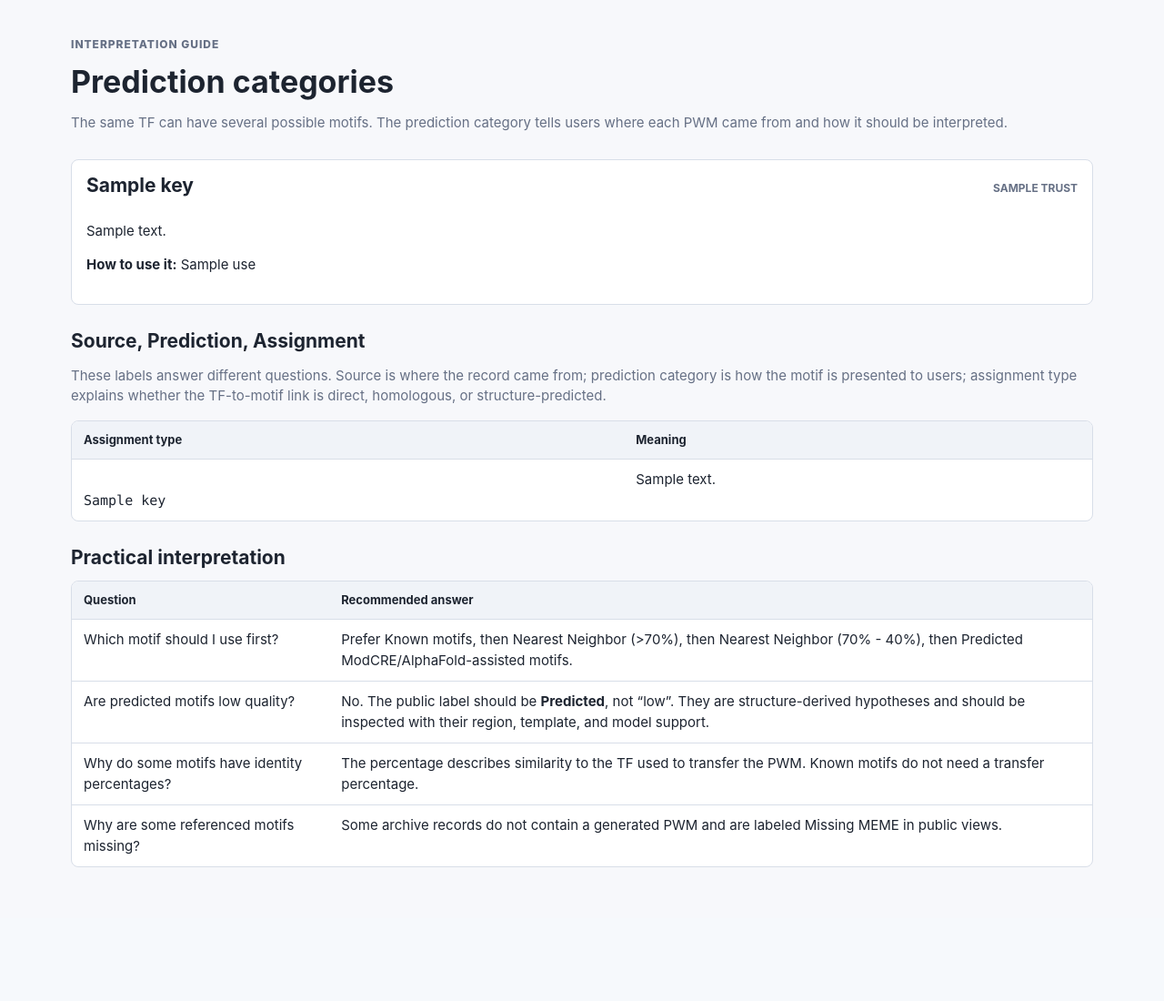
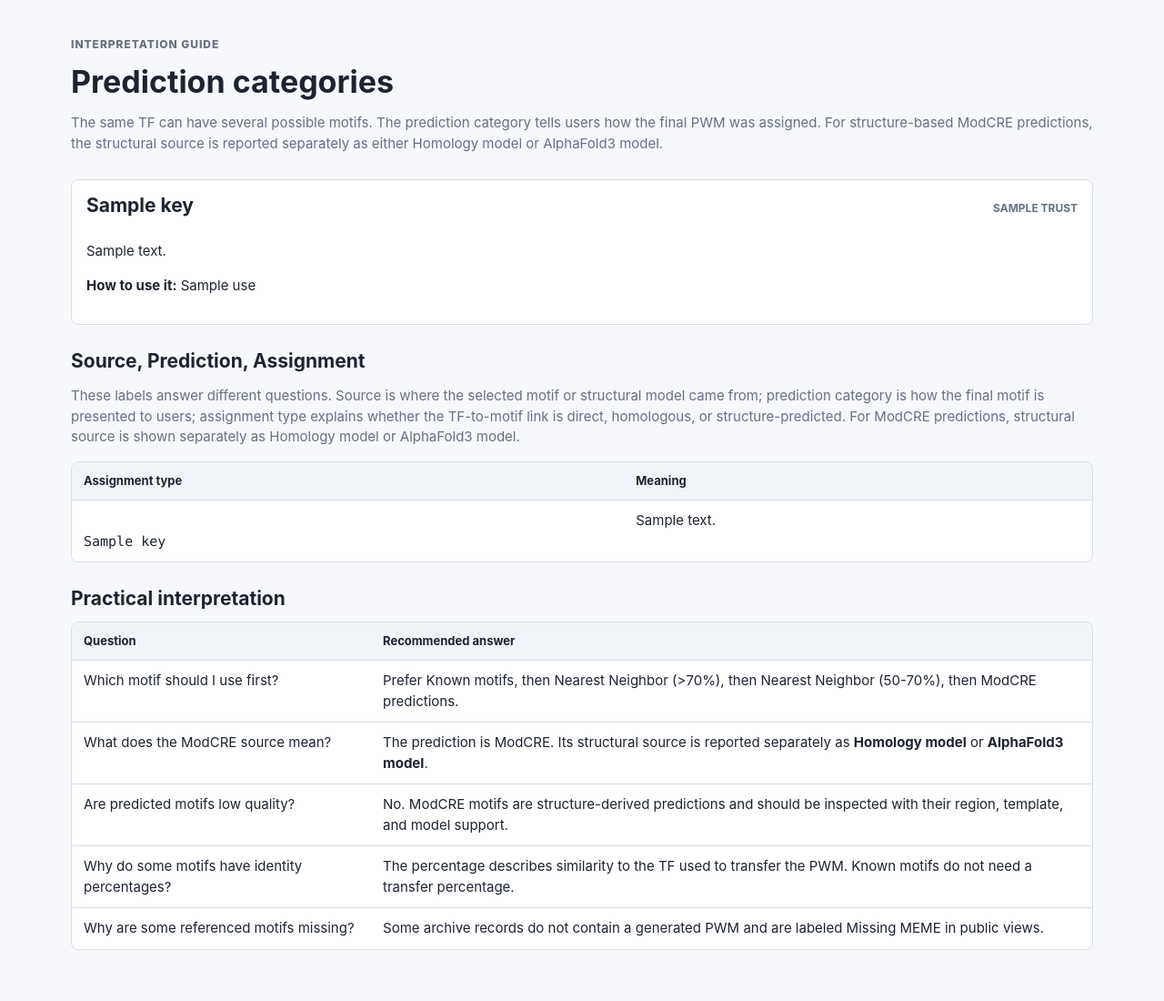
Before and after one commit to abotlp/ModCREDB, a Python web app: template templates/evidence.html in a window 1280 px wide. Shown: the part 58-1158 px from the top of the page at 91% size. Before the commit the page ends 1011 px from the top, so only its background shows below. Run offline with Jinja, Linux system fonts and the light colour scheme; the template is opened without the code that fills it: most values are stand-ins (such as "Sample title", 1, 10 or a date in 2020).

Commit message:
Separate ModCRE prediction from structural source in guide

```diff
--- a/templates/evidence.html
+++ b/templates/evidence.html
@@ -3,8 +3,8 @@
 {% macro prediction_label(key) -%}
   {%- if key == 'identical' -%}Known
   {%- elif key == 'homologous' -%}Nearest Neighbor (&gt;70%)
-  {%- elif key == 'relative_homologous' -%}Nearest Neighbor (70% - 40%)
-  {%- elif key in ['modcre','alphafold'] -%}Predicted
+  {%- elif key == 'relative_homologous' -%}Nearest Neighbor (50-70%)
+  {%- elif key in ['modcre','alphafold'] -%}ModCRE
   {%- else -%}{{ evidence_labels.get(key, key) }}
   {%- endif -%}
 {%- endmacro %}
@@ -12,25 +12,27 @@
   <section>
     <p class="eyebrow">Interpretation guide</p>
     <h1>Prediction categories</h1>
-    <p class="muted">The same TF can have several possible motifs. The prediction category tells users where each PWM came from and how it should be interpreted.</p>
+    <p class="muted">The same TF can have several possible motifs. The prediction category tells users how the final PWM was assigned. For structure-based ModCRE predictions, the structural source is reported separately as either Homology model or AlphaFold3 model.</p>
   </section>
 
   <section class="evidence-guide">
     {% for key, info in evidence_info.items() %}
+      {% if key != 'alphafold' %}
         <article>
           <div>
             <h2>{{ prediction_label(key) }}</h2>
-          {% if key in ['modcre','alphafold'] %}<span class="trust">Prediction</span>{% else %}<span class="trust">{{ info.trust }}</span>{% endif %}
+            {% if key == 'modcre' %}<span class="trust">Prediction</span>{% else %}<span class="trust">{{ info.trust }}</span>{% endif %}
           </div>
           <p>{{ info.description.replace('evidence', 'prediction').replace('PWM transferred', 'PWM assigned/transferred').replace('Structure-based PWM predicted', 'Structure-based PWM predicted') }}</p>
           <p><strong>How to use it:</strong> {{ info.use }}</p>
         </article>
+      {% endif %}
     {% endfor %}
   </section>
 
   <section>
     <h2>Source, Prediction, Assignment</h2>
-    <p class="muted">These labels answer different questions. Source is where the record came from; prediction category is how the motif is presented to users; assignment type explains whether the TF-to-motif link is direct, homologous, or structure-predicted.</p>
+    <p class="muted">These labels answer different questions. Source is where the selected motif or structural model came from; prediction category is how the final motif is presented to users; assignment type explains whether the TF-to-motif link is direct, homologous, or structure-predicted. For ModCRE predictions, structural source is shown separately as Homology model or AlphaFold3 model.</p>
     <div class="table-wrap">
       <table>
         <thead><tr><th>Assignment type</th><th>Meaning</th></tr></thead>
@@ -49,8 +51,9 @@
       <table>
         <thead><tr><th>Question</th><th>Recommended answer</th></tr></thead>
         <tbody>
-          <tr><td>Which motif should I use first?</td><td>Prefer Known motifs, then Nearest Neighbor (&gt;70%), then Nearest Neighbor (70% - 40%), then Predicted ModCRE/AlphaFold-assisted motifs.</td></tr>
-          <tr><td>Are predicted motifs low quality?</td><td>No. The public label should be <strong>Predicted</strong>, not “low”. They are structure-derived hypotheses and should be inspected with their region, template, and model support.</td></tr>
+          <tr><td>Which motif should I use first?</td><td>Prefer Known motifs, then Nearest Neighbor (&gt;70%), then Nearest Neighbor (50-70%), then ModCRE predictions.</td></tr>
+          <tr><td>What does the ModCRE source mean?</td><td>The prediction is ModCRE. Its structural source is reported separately as <strong>Homology model</strong> or <strong>AlphaFold3 model</strong>.</td></tr>
+          <tr><td>Are predicted motifs low quality?</td><td>No. ModCRE motifs are structure-derived predictions and should be inspected with their region, template, and model support.</td></tr>
           <tr><td>Why do some motifs have identity percentages?</td><td>The percentage describes similarity to the TF used to transfer the PWM. Known motifs do not need a transfer percentage.</td></tr>
           <tr><td>Why are some referenced motifs missing?</td><td>Some archive records do not contain a generated PWM and are labeled Missing MEME in public views.</td></tr>
         </tbody>
```
Lines whose indentation alone changed are shown as unchanged.
